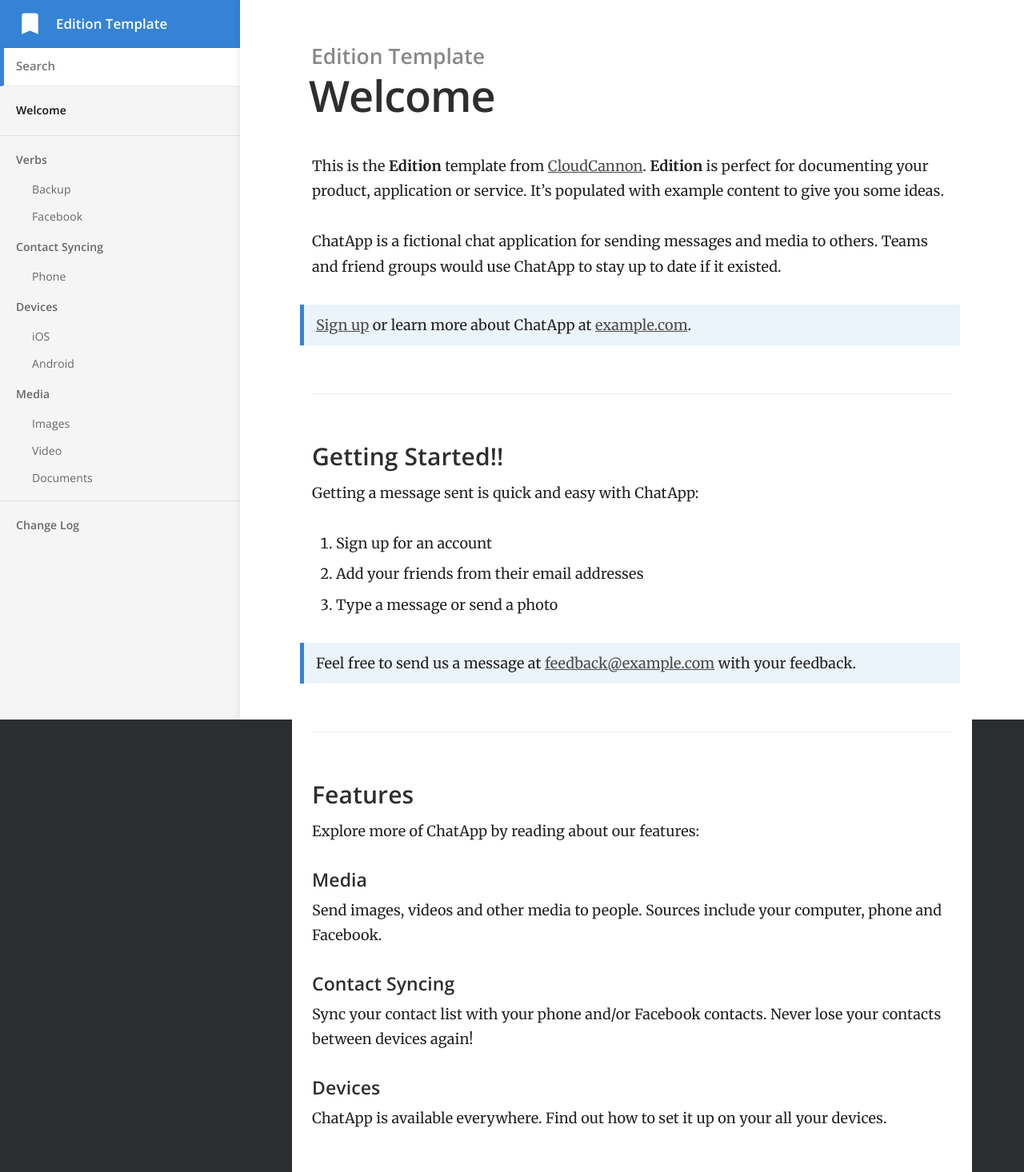
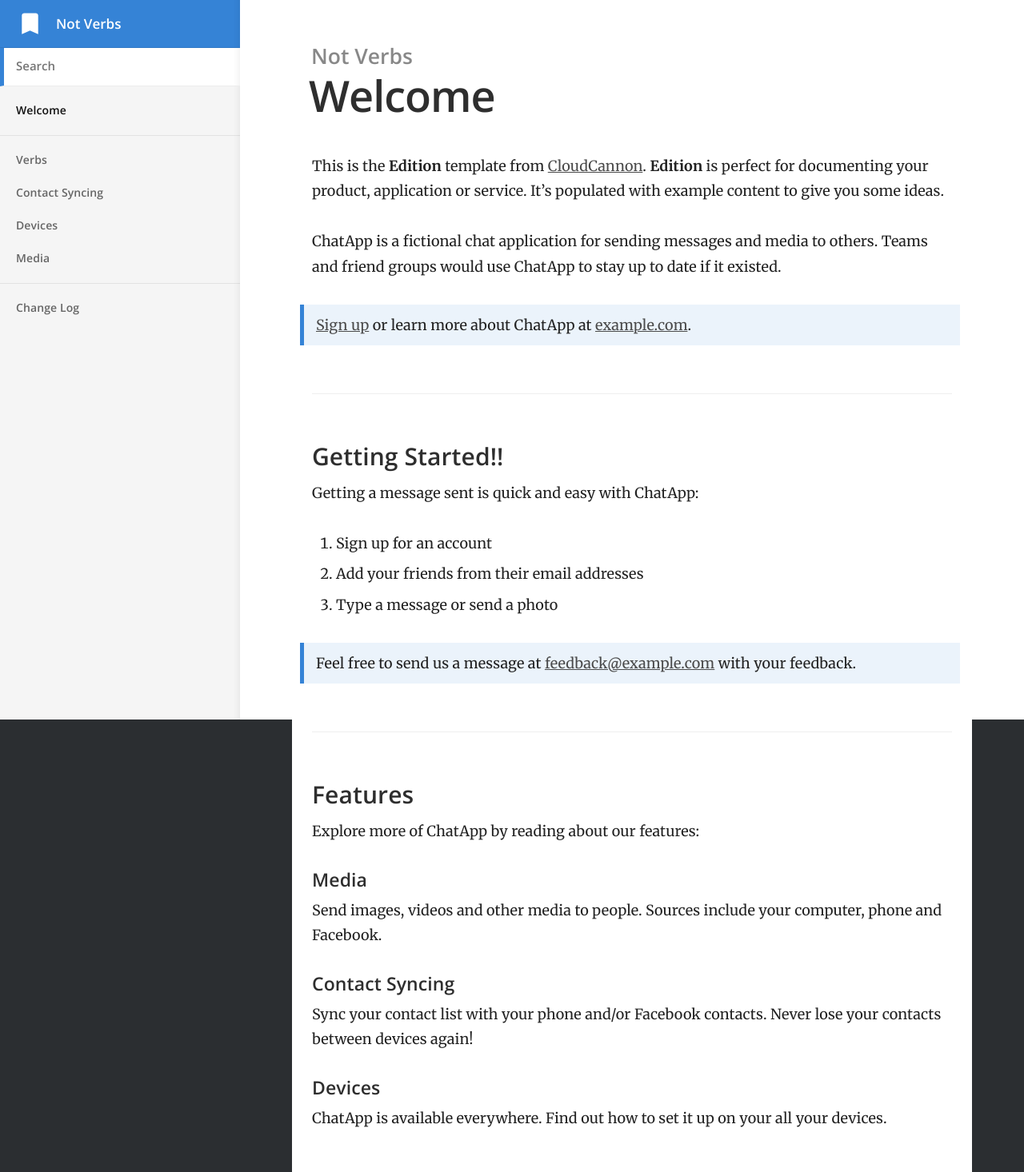
Before and after one commit to ml4den/not-verbs, a Jekyll site: the page built from index.md, in a window 1280 px wide. Shown: the whole page at 80% size. Built offline with Jekyll 4.4.1, drawn with Linux system fonts in a browser that asks for light colours.

Commit message:
experiment with config

```diff
--- a/_config.yml
+++ b/_config.yml
@@ -1,11 +1,11 @@
 # ----
 # Site
 
-title: Edition Template
+title: Not Verbs
 url: "https://long-pig.cloudvent.net"
 baseurl:
 google_analytics_key:
-show_full_navigation: true
+show_full_navigation: false
 
 # Values for the jekyll-seo-tag gem (https://github.com/jekyll/jekyll-seo-tag)
 logo: /siteicon.png
```
